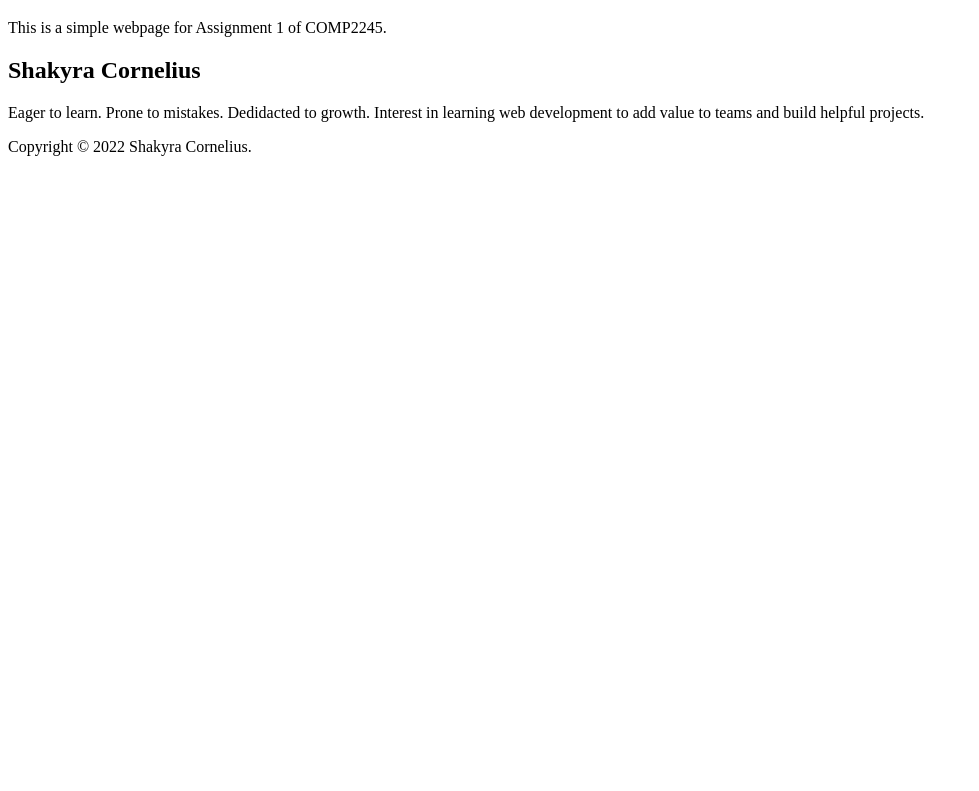
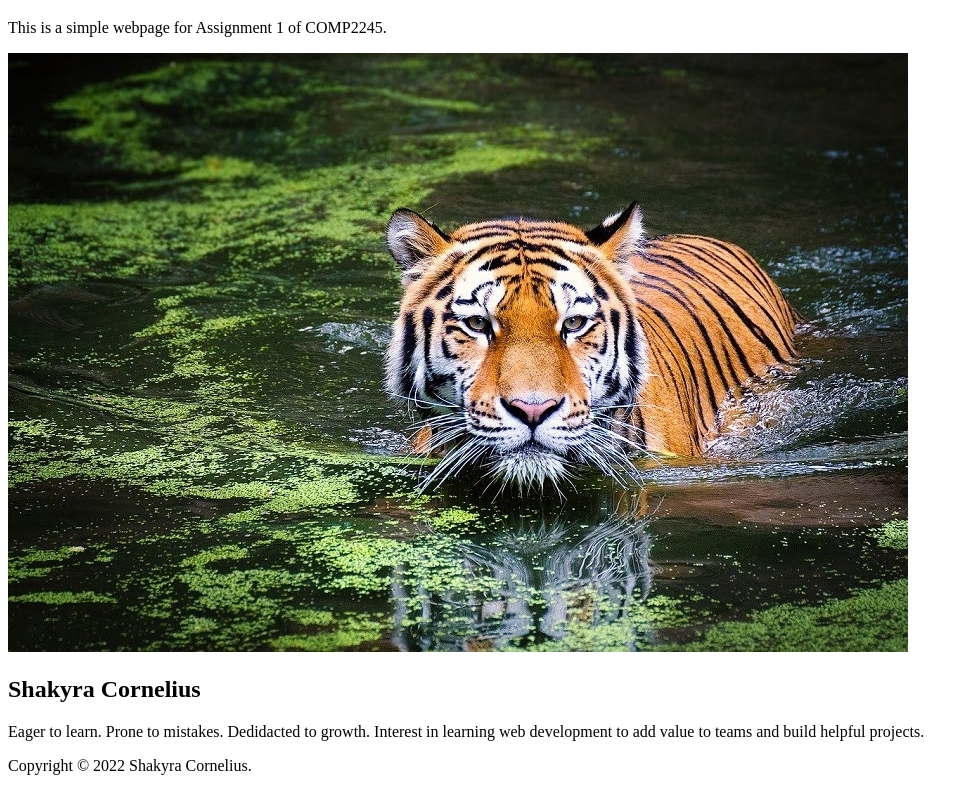
Before and after one commit to shakyracc/COMP2245-ASSIGNMENT1, a plain HTML site: page index.html in a window 1280 px wide. Shown: the part 61-852 px from the top of the page, without its empty margins (0-979 px from the left). Before the commit the page ends 800 px from the top, so only its background shows below. Drawn offline with Linux system fonts and the light colour scheme.

Commit message:
add image to index.html

```diff
--- a/index.html
+++ b/index.html
@@ -11,6 +11,7 @@
      <p>This is a simple webpage for Assignment 1 of COMP2245.</p>
  </header>
  <main>
+ <img src="images/tiger.jpg" alt="tiger in water">
  <h2>Shakyra Cornelius</h2>
  <p>Eager to learn. Prone to mistakes. Dedidacted to growth.
 Interest in learning web development to add value to teams and
```
Also changed, not shown: images/tiger.jpg (added).
